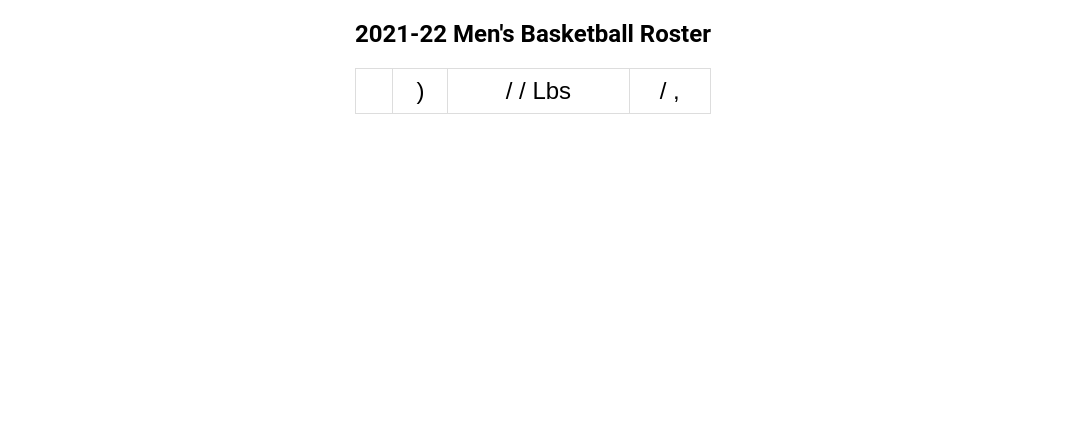
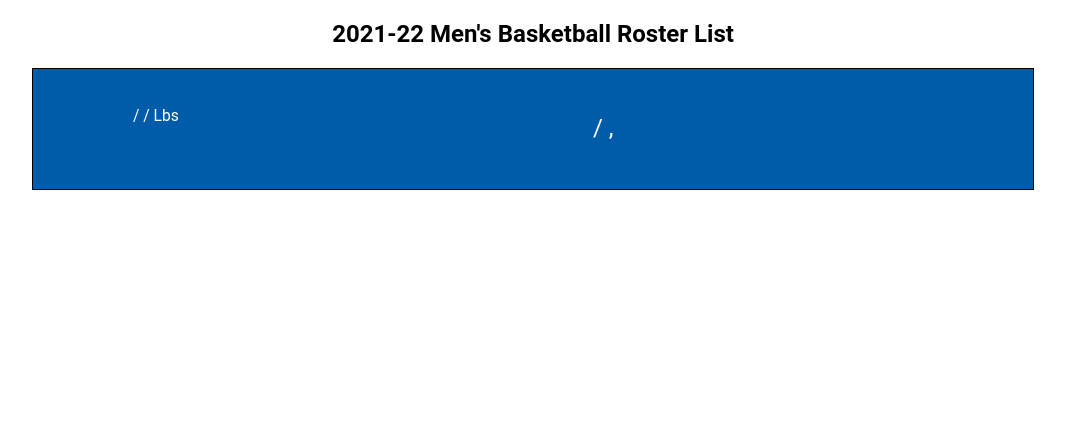
Before and after one commit to DiegoRojo99/Creighton-Basketball-Webpage, a PHP site: page /roster.php in a window 1280 px wide. Shown: the part 206-636 px from the top of the page, without its empty margins (107-1172 px from the left). Run offline with PHP 8.4, Linux system fonts and the light colour scheme; tables that the repository leaves empty or names only in its code hold one stand-in row (values such as "Sample post"); data that the repository does not hold is empty.

Commit message:
Roster is already launched

```diff
--- a/roster.php
+++ b/roster.php
@@ -7,8 +7,9 @@
     <meta charset="UTF-8" />
     <meta name="viewport" content="width=device-width, initial-scale=1.0" />
     <title>Creighton Men's Basketball</title>
-    <link rel="stylesheet" href="table.css" />
     <link rel="stylesheet" href="style.css" />
+    <link rel="stylesheet" href="rosterTable.css" />
+
   </head>
   <body>
     <header>
@@ -20,7 +21,7 @@
       <nav class="header-nav">
         <ul>
           <li><a href="index.php">Home</a></li>
-          <li><a href="roster.php" id="this">Roster</a></li>
+          <li><a href="" id="this">Roster</a></li>
           <li><a href="schedule.php">Schedule</a></li>
         </ul>
       </nav>
@@ -31,21 +32,30 @@
           function showAllData() {
             $dataBase = connectDB();
 
-            $queryUsers  = 'SELECT * FROM Player ORDER BY Number';
-            $resultUsers = mysqli_query($dataBase, $queryUsers) or die('Query failed: '.mysqli_error($dataBase));
-            echo "<h2 style='text-align:center'>2021-22 Men's Basketball Roster<h2>";
-            echo "<table>";
-            while ($lineUsers = mysqli_fetch_array($resultUsers, MYSQL_ASSOC)) {extract($lineUsers);
-              echo "<tr><td><img src='$Image'></img></td> <td>$Number) $FirstName $LastName</td>
-              <td>$Position / $Height / $Weight Lbs</td>
-              <td>$Class / $City, $State $Country</td>   </tr>";
+            $query  = 'SELECT * FROM Player ORDER BY Number';
+            $result = mysqli_query($dataBase, $query) or die('Query failed: '.mysqli_error($dataBase));
+            echo "<h2 style='text-align:center'>2021-22 Men's Basketball Roster List<h2>";
+            echo "<ul class='players-list'>";
+            while ($line = mysqli_fetch_array($result, MYSQL_ASSOC)) {extract($line);
+              echo "<li class='player-in-list'>";
+                echo "<div class='player-image-div'>
+                        <img src='$Image'>
+                      </div>";
+                echo "<div class='player-background'>
+                      <span style='font-style: oblique;font-weight:bold'>$Class</span> / $City, $State $Country
+                      </div>";
+                echo "<div class='player-name-and-physical'><span style='font-size: 65%'>
+                      $Position / $Height / $Weight Lbs</span></br>
+                      $Number $FirstName $LastName
+                      </div>";
+              echo "</li>";
             }
-            echo "</table>";
+            echo "</ul>";
 
             mysqli_close($dataBase);
 
           }
-            showAllData();
+          showAllData();
         ?>
       </section>
 
--- /dev/null
+++ b/rosterTable.css
@@ -0,0 +1,40 @@
+.clearfix::after {
+content: "";
+clear: both;
+display: table;
+}
+.players-list {
+list-style-type: none;
+margin: 0;
+padding: 0;
+overflow: hidden;
+width:1000px;
+background-color:#005CA9;
+color: white;
+border: solid 1px black;
+}
+li div{
+display:inline-block;
+text-align: left;
+font-weight:normal;
+height:120px;
+}
+.player-name-and-physical{
+float: right;
+padding: 30px 0px 0px 020px;
+height:90px;
+width:44%;
+}
+.player-background{
+float: right;
+padding: 45px 0px 0px 20px;
+height:75px;
+width:44%;
+}
+li{
+max-height:120px;
+}
+li.player-in-list:nth-child(even) {
+background-color:  white;
+color:black;
+}
```
Also changed, not shown: roster-list.php (deleted, +0 -105 lines).
